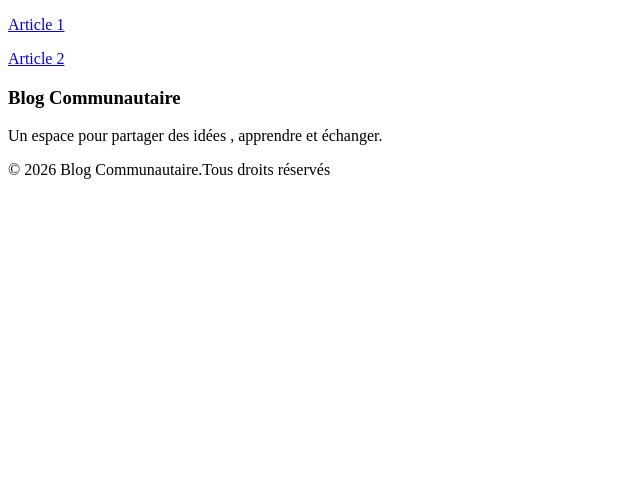
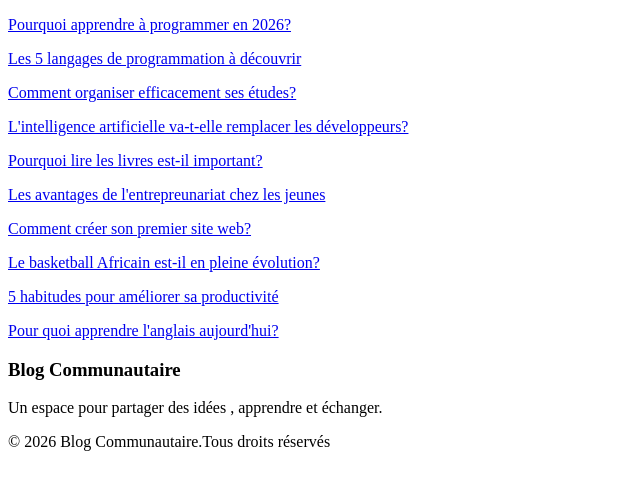
Before and after one commit to Louisse-prog/blog-communautaire, a Django app: page / in a window 1280 px wide. Shown: the part 133-623 px from the top of the page, without its empty margins (0-640 px from the left). Run offline with Django 5.2, Linux system fonts and the light colour scheme.

Commit message:
Ajout des articles(en dur dans la variable data)

```diff
--- a/blog/templates/details.html
+++ b/blog/templates/details.html
@@ -3,7 +3,7 @@
     {% if article %}
         <article>
             <h1>Détail de l'article</h1>
-            <p>{{ article.content}}</p>
+            <p>{{ article.title}}</p>
         </article>
     {% else %}
         <h2>Article introuvable</h2>
--- a/blog/templates/index.html
+++ b/blog/templates/index.html
@@ -7,7 +7,7 @@
         {% for item in articles %}
         <a href="{% url 'blog:details' item.id %}">
             <article>
-                <p>{{item.content}}</p>
+                <p>{{item.title}}</p>
             </article>
         </a>
 
--- a/blog/templates/search.html
+++ b/blog/templates/search.html
@@ -6,7 +6,7 @@
 
     {% for article in articles  %}
         <article>
-            <p>{{ article.content}}</p>
+            <p>{{ article.title}}</p>
             <a href="{% url 'blog:details' article.id %}"> Lire l'article</a>
         </article>
 
--- a/blog/views.py
+++ b/blog/views.py
@@ -2,12 +2,66 @@ from django.shortcuts import render
 data=[
     {
         "id":"1",
-        "content":"Article 1"
+        "title":"Pourquoi apprendre à programmer en 2026?",
+        "content":"",
+        "category":"Technologie"
     },
     {
         "id":"2",
-        "content":"Article 2"
+        "title":"Les 5 langages de programmation à découvrir",
+        "content":"",
+        "category":"Développement"
     },
+    {
+        "id":"3",
+        "title":"Comment organiser efficacement ses études?",
+        "content":"",
+        "category":"Education"
+    },
+    {
+        "id":"4",
+        "title":"L'intelligence artificielle va-t-elle remplacer les développeurs?",
+        "content":"",
+        "category":"Technologie"
+    },
+    {
+        "id":"5",
+        "title":"Pourquoi lire les livres est-il important?",
+        "content":"",
+        "category":"Culture"
+    },
+    {
+        "id":"6",
+        "title":"Les avantages de l'entrepreunariat chez les jeunes",
+        "content":"",
+        "category":"Entrepreunariat"
+    },
+    {
+        "id":"7",
+        "title":"Comment créer son premier site web?",
+        "category":"Développement"
+    },
+    {
+        "id":"8",
+        "title":"Le basketball Africain est-il en pleine évolution?",
+        "content":"",
+        "category":"Sport"
+    },
+    {
+        "id":"9",
+        "title":"5 habitudes pour améliorer sa productivité",
+        "content":"",
+        "category":"Développement personnel"
+    },
+    {
+        "id":"10",
+        "title":"Pour quoi apprendre l'anglais aujourd'hui?",
+        "content":"",
+        "category":"Education"
+    },
+
+
+
     ]
 
 
@@ -40,7 +94,7 @@ def search(request):
     results=[]
 
     for article in data:
-        if q.lower() in article['content'].lower():
+        if q.lower() in article['title'].lower():
             results.append(article)
 
     context={
```
